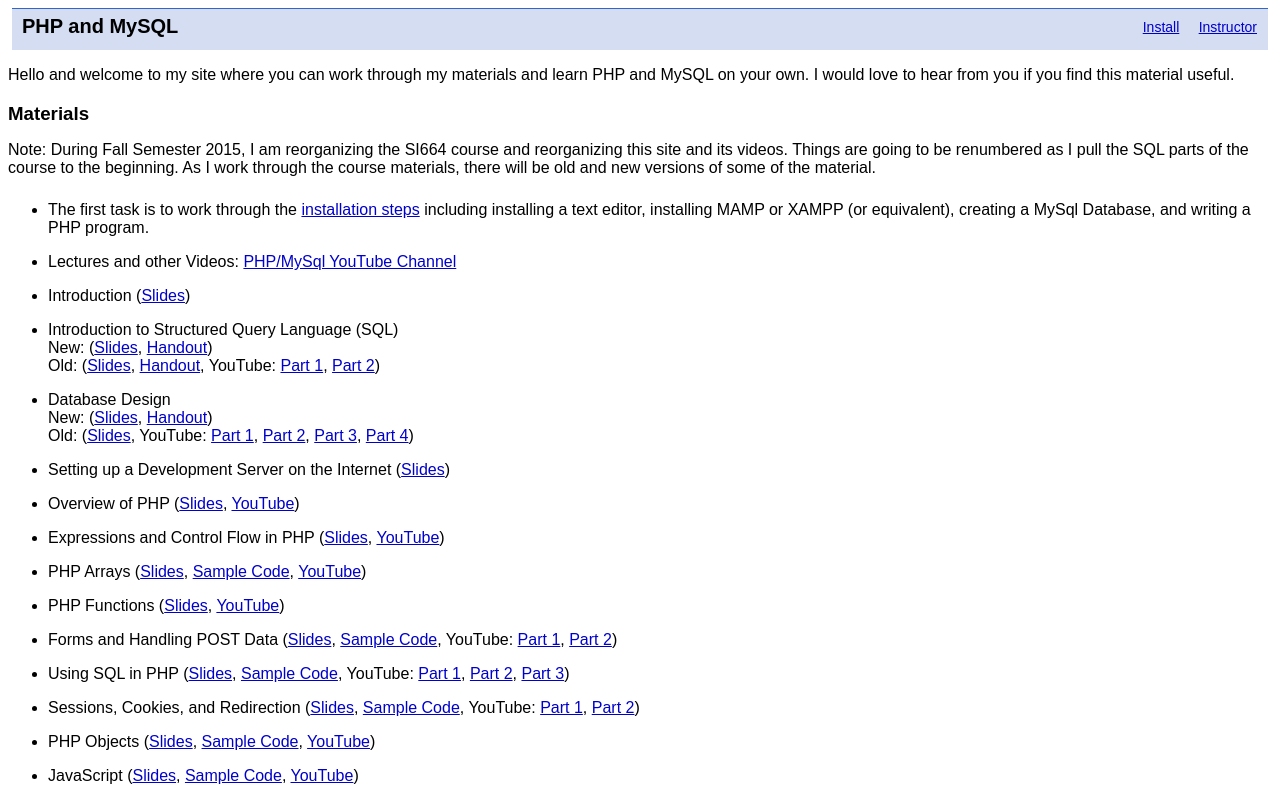
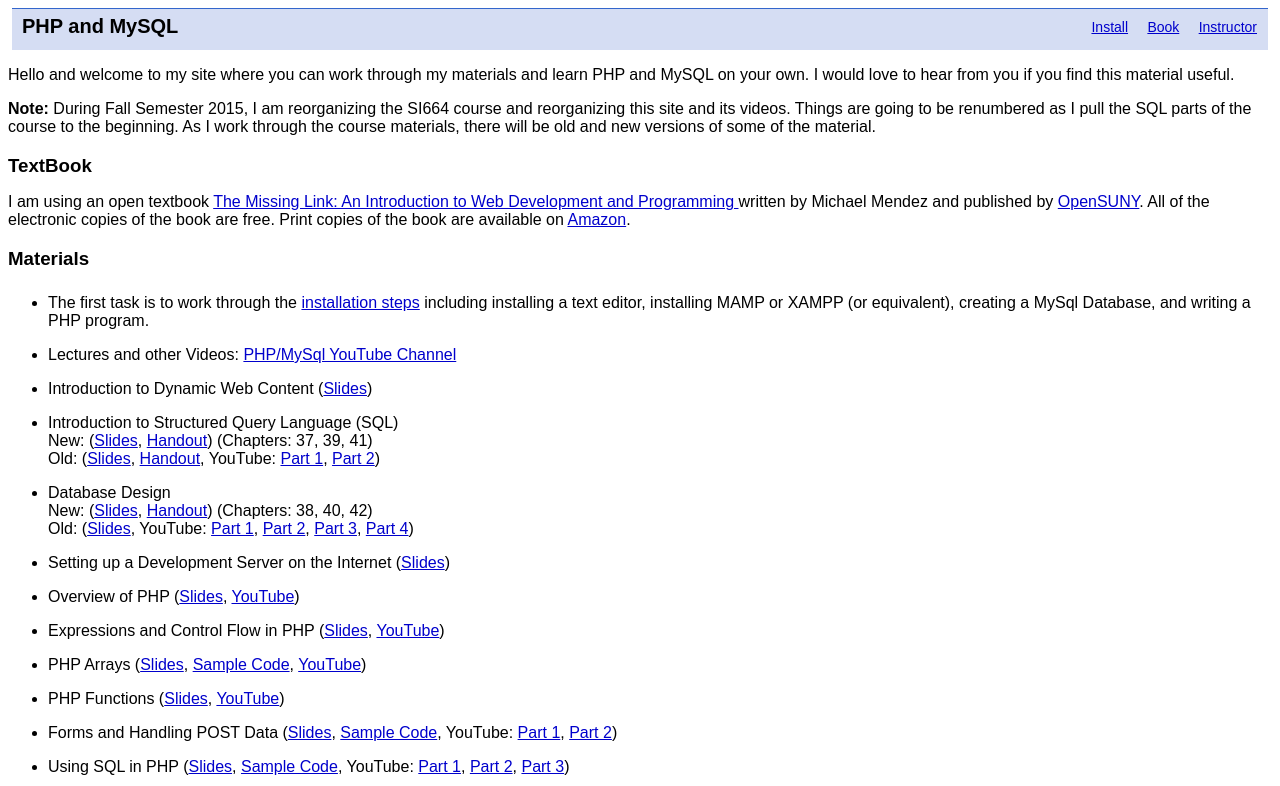
Before and after one commit to csev/wa4e, a PHP site: page /si572/ in a window 1280 px wide. Shown: the top 786 px of the page. Run offline with PHP 8.4, Linux system fonts and the light colour scheme.

Commit message:
Moar stuff

```diff
--- a/index.php
+++ b/index.php
@@ -9,11 +9,26 @@
 Hello and welcome to my site where you can work through my materials and learn PHP
 and MySQL on your own.  I would love to hear from you if you find this material useful.
 </p>
-<h3>Materials</h3>
-<p>Note: During Fall Semester 2015, I am reorganizing the SI664 course and reorganizing this site
+<p><b>Note:</b> During Fall Semester 2015, I am reorganizing the SI664 course and reorganizing this site
 and its videos.  Things are going to be renumbered as I pull the SQL parts of the course to the beginning.
 As I work through the course materials, there will be old and new versions of some of the material.
 </p>
+<h3>TextBook</h3>
+<p>
+I am using an open textbook
+<a href="http://textbooks.opensuny.org/the-missing-link-an-introduction-to-web-development-and-programming/"
+target="_new">
+The Missing Link: An Introduction to Web Development and Programming
+</a>
+written by Michael Mendez
+and published by
+<a href="http://textbooks.opensuny.org/" target="_blank">OpenSUNY</a>.  All of the electronic copies
+of the book are free.   Print copies of the book are available on
+<a href="http://www.amazon.com/The-Missing-Link-Introduction-Development/dp/1502447967/"
+target="_blank">Amazon</a>.
+</p>
+
+<h3>Materials</h3>
 <p>
 <ul>
 <li>The first task is to work
@@ -26,7 +41,7 @@ Lectures and other Videos:
 PHP/MySql YouTube Channel</a>
 
 <li class="toplevel">
-Introduction
+Introduction to Dynamic Web Content
 (<a href="lectures-old/PHP-01-Intro.ppt"
     target="_blank">Slides</a>)
 </li>
@@ -36,6 +51,7 @@ Introduction to Structured Query Language (SQL)
 <br/> New:
 (<a href="lectures/SQL-01-MySQL.ppt" target="_blank">Slides</a>,
 <a href="lectures/SQL-01-MySQL-Handout.doc" target="_blank">Handout</a>)
+(Chapters: 37, 39, 41)
 <br> Old: (<a href="lectures-old/PHP-09-MySQL.ppt"
     target="_blank">Slides</a>,
 <a href="lectures-old/PHP-09-MySQL-Handout.doc"
@@ -52,6 +68,7 @@ Database Design
 <br/> New:
 (<a href="lectures/SQL-02-MySQL-Design.ppt" target="_blank">Slides</a>,
 <a href="lectures/SQL-02-MySQL-Design.doc" target="_blank">Handout</a>)
+(Chapters: 38, 40, 42)
 <br/> Old: (<a href="lectures-old/PHP-13-MySQL-Design.ppt"
     target="_blank">Slides</a>,
 YouTube:
--- a/nav.php
+++ b/nav.php
@@ -9,6 +9,8 @@
    ?>
 <ul class="toolbar">
 <li><a <? navto("install.php") ?> >Install</a></li>
+<li><a href="http://textbooks.opensuny.org/the-missing-link-an-introduction-to-web-development-and-programming/"
+target="_blank">Book</a></li>
 <li><a href=http://www.dr-chuck.com/ target=_new>Instructor</a></li>
 <!-- <li><a <? navto("about.php") ?> >About</a></li> -->
 </ul>
```
